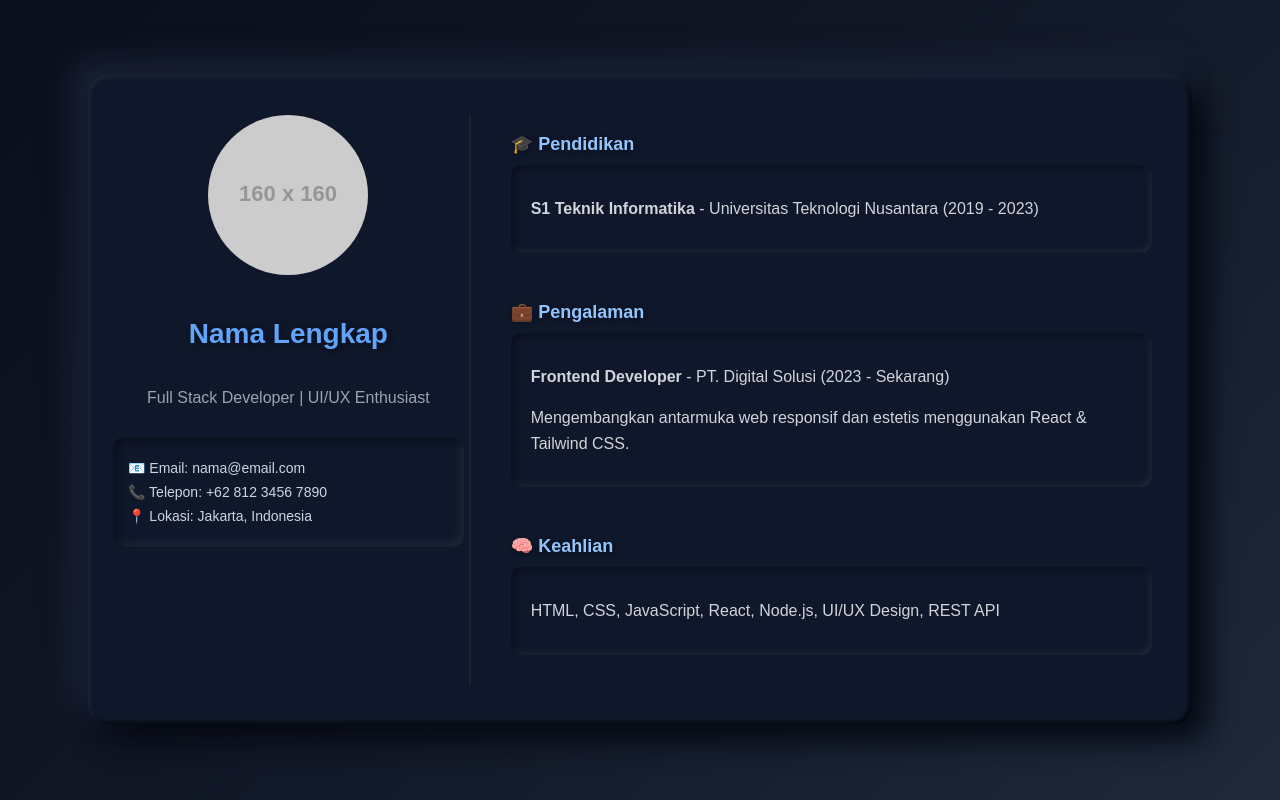
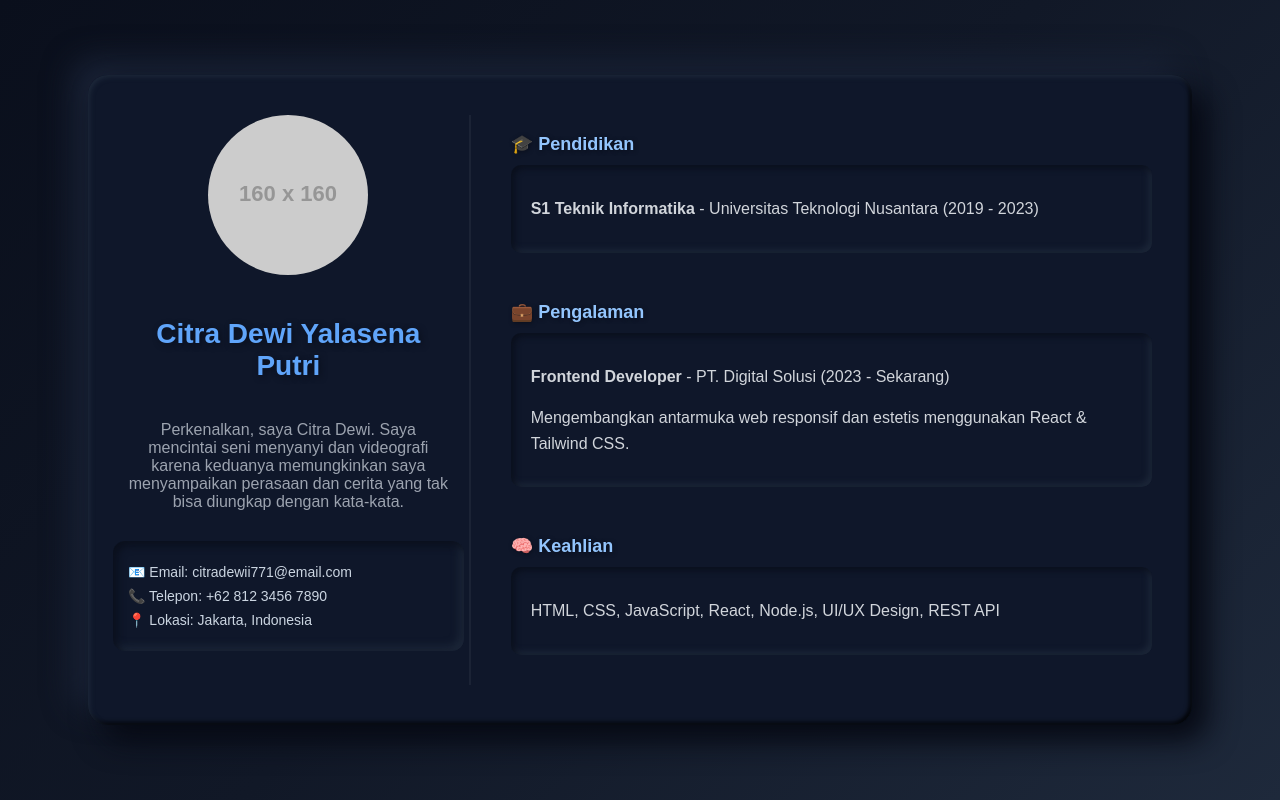
Before and after one commit to citradewii771-cell/citraadewiii, a plain HTML site: page index.html in a window 1280 px wide. Drawn offline with Linux system fonts and the light colour scheme; placeholder pictures from the web are drawn by us.

Commit message:
Update index.html

```diff
--- a/index.html
+++ b/index.html
@@ -134,11 +134,11 @@
     <!-- Bagian Kiri -->
     <div class="left-section">
       <img src="https://via.placeholder.com/160" alt="Profile" class="profile-pic">
-      <h2 class="name">Nama Lengkap</h2>
-      <p class="job-title">Full Stack Developer | UI/UX Enthusiast</p>
+      <h2 class="name">Citra Dewi Yalasena Putri</h2>
+      <p class="job-title">Perkenalkan, saya Citra Dewi. Saya mencintai seni menyanyi dan videografi karena keduanya memungkinkan saya menyampaikan perasaan dan cerita yang tak bisa diungkap dengan kata-kata.</p>
 
       <div class="info">
-        <p>📧 Email: nama@email.com</p>
+        <p>📧 Email: citradewii771@email.com</p>
         <p>📞 Telepon: +62 812 3456 7890</p>
         <p>📍 Lokasi: Jakarta, Indonesia</p>
       </div>
```
